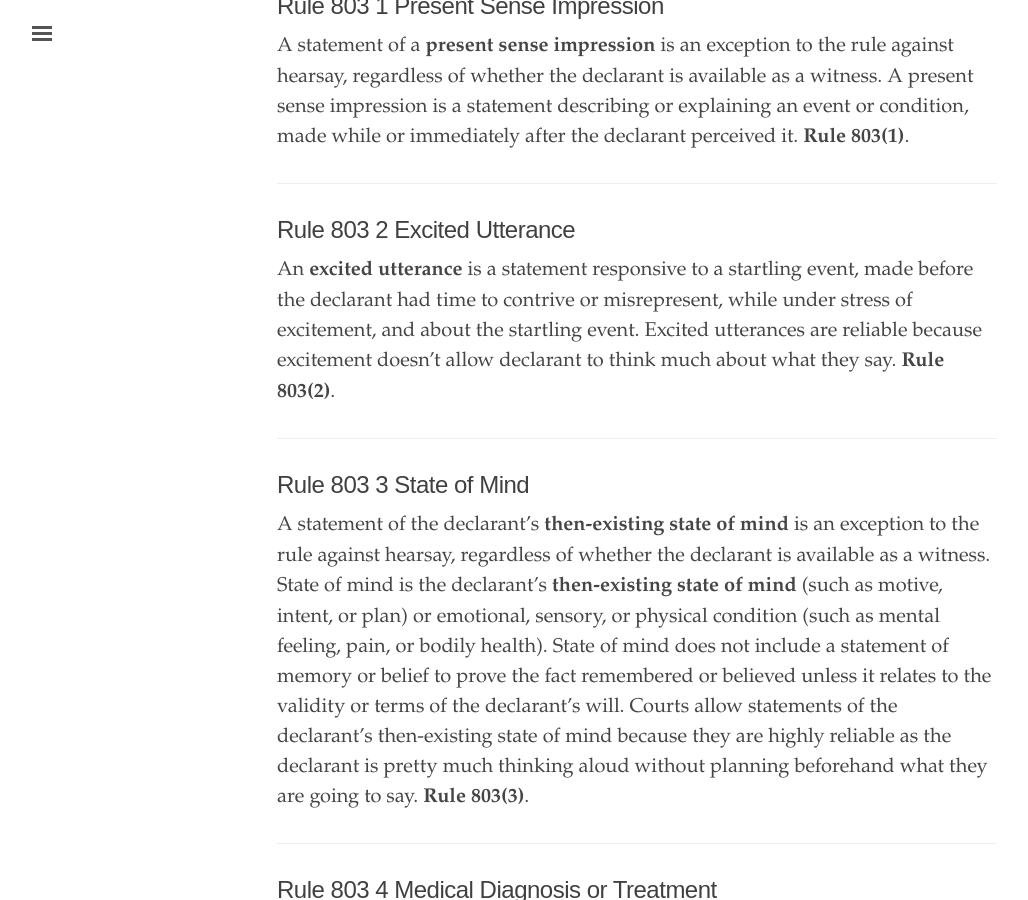
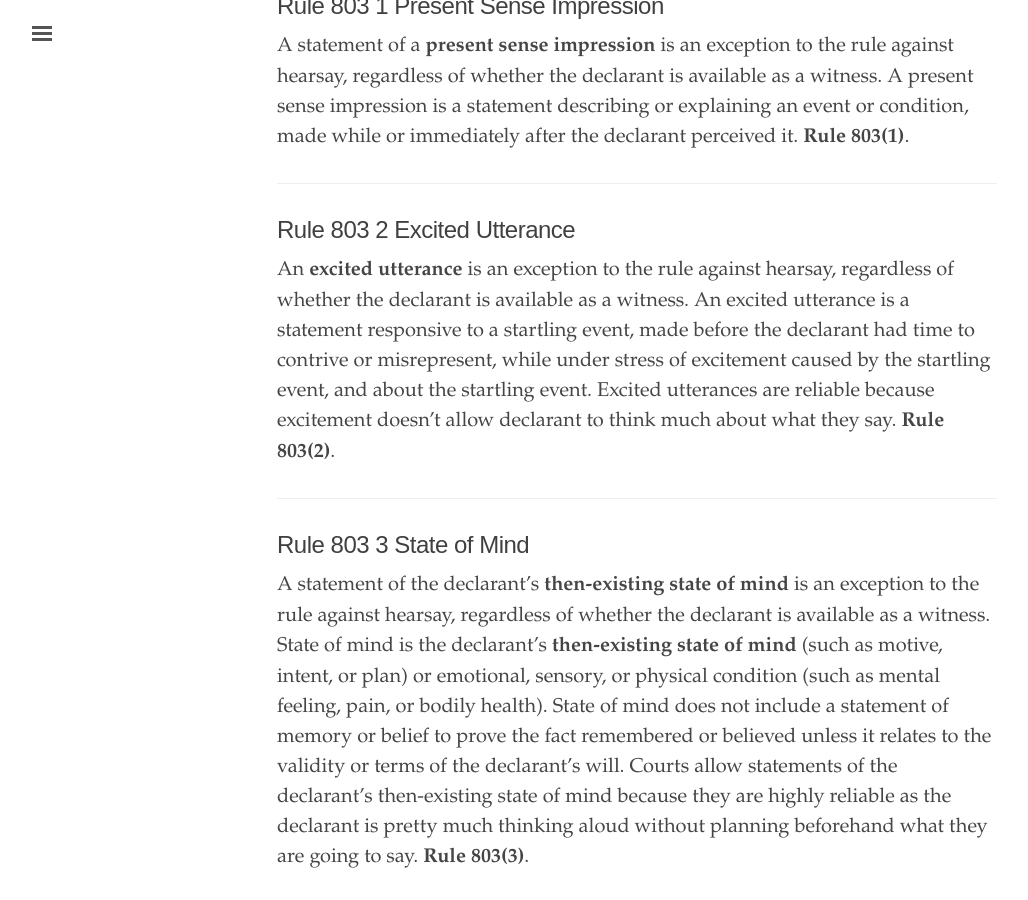
Before and after one commit to binipringle/right-to-be-forgotten, a Jekyll site: the page built from _texts/1-condensedoutline.md, in a window 1280 px wide and 900 px high, scrolled down 8834 px. Shown: the whole window, without its empty margins (3-1031 px from the left). Built offline with Jekyll 4.4.1, drawn with Linux system fonts in a browser that asks for light colours.

Commit message:
edited excited utterance

```diff
--- a/_texts/1-condensedoutline.md
+++ b/_texts/1-condensedoutline.md
@@ -272,7 +272,7 @@ A statement of a **present sense impression** is an exception to the rule agains
 
 ## Rule 803 2 Excited Utterance
 
-An **excited utterance** is a statement responsive to a startling event, made before the declarant had time to contrive or misrepresent, while under stress of excitement, and about the startling event. Excited utterances are reliable because excitement doesn't allow declarant to think much about what they say. **Rule 803(2)**.
+An **excited utterance** is an exception to the rule against hearsay, regardless of whether the declarant is available as a witness. An excited utterance is a statement responsive to a startling event, made before the declarant had time to contrive or misrepresent, while under stress of excitement caused by the startling event, and about the startling event. Excited utterances are reliable because excitement doesn't allow declarant to think much about what they say. **Rule 803(2)**.
 
 ---
 
```
